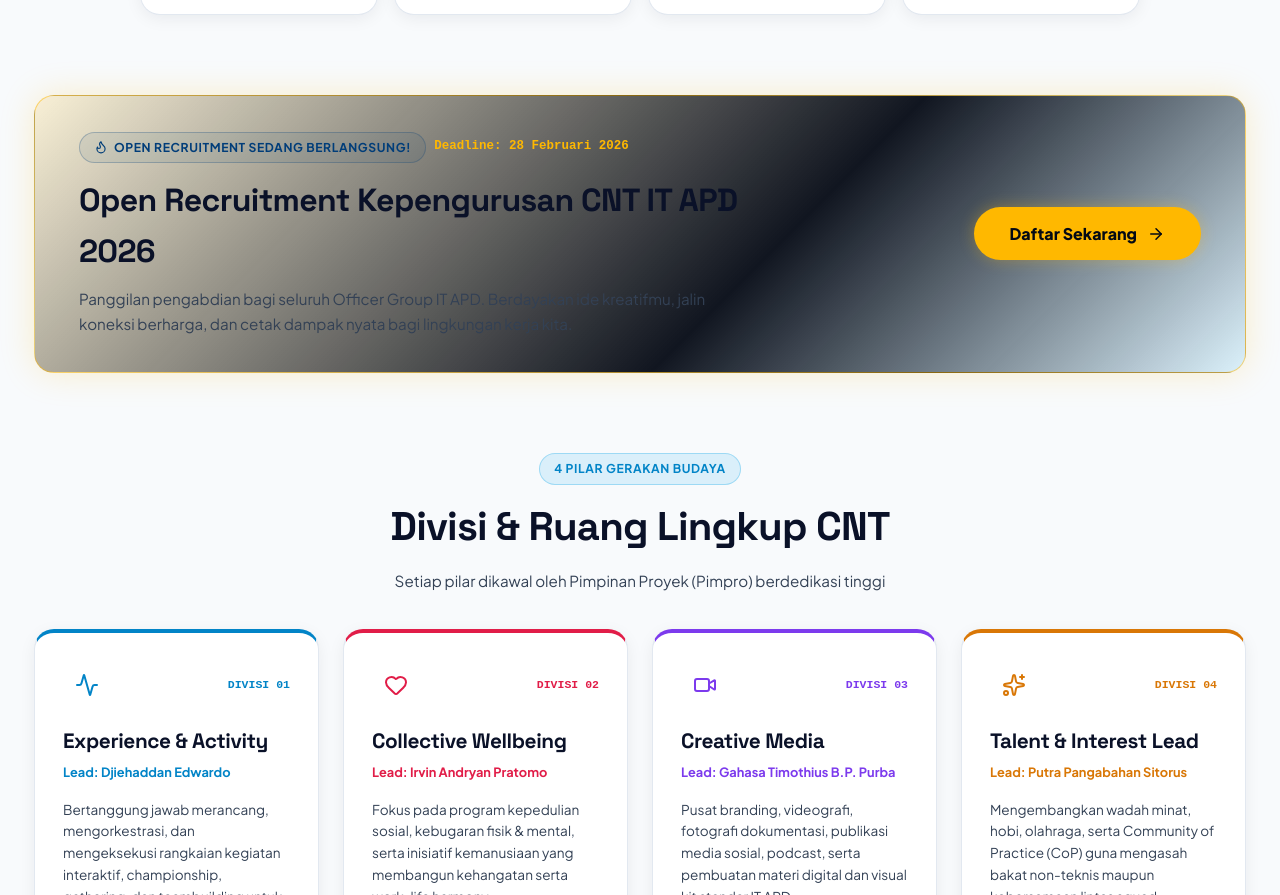
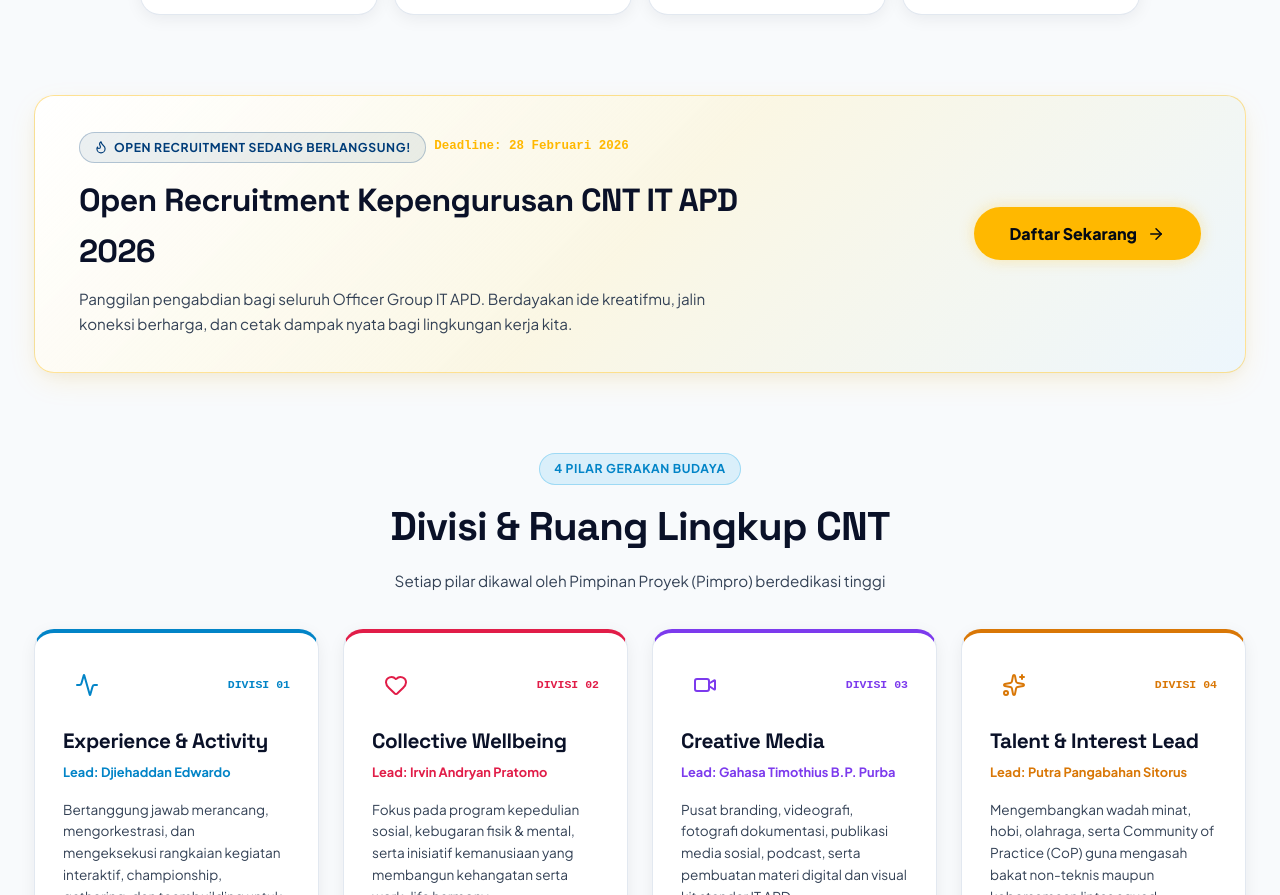
Before and after one commit to gahasapurba/cntitapd-web, a React (Vite) app: page / in a window 1280 px wide. Shown: the part 1545-2440 px from the top of the page. Built offline with nearby package versions, Linux system fonts and the light colour scheme.

Commit message:
fix: make recruitment banner on home section adapt cleanly to light and dark themes

```diff
--- a/src/components/HomeSection.jsx
+++ b/src/components/HomeSection.jsx
@@ -25,8 +25,10 @@ export default function HomeSection({
   events,
   members,
   setCurrentTab,
-  recruitmentInfo
+  recruitmentInfo,
+  theme
 }) {
+  const isDark = theme === 'dark';
   const pembina = members.find(m => m.category === 'pembina');
   const ketua = members.find(m => m.role === 'Ketua');
   const wakil = members.find(m => m.role === 'Wakil Ketua');
@@ -424,14 +426,18 @@ export default function HomeSection({
         </div>
       </section>
 
-      {/* 4. RECRUITMENT BANNER (Cosmic Cyber Card) */}
+      {/* 4. RECRUITMENT BANNER (Theme-aware card) */}
       {recruitmentInfo.isOpen && (
         <section className="glass-panel-hover" style={{
-          background: 'linear-gradient(135deg, rgba(255, 184, 0, 0.15) 0%, rgba(4, 9, 20, 0.95) 60%, rgba(56, 189, 248, 0.15) 100%)',
-          border: '1px solid rgba(255, 184, 0, 0.5)',
+          background: isDark
+            ? 'linear-gradient(135deg, rgba(255, 184, 0, 0.15) 0%, rgba(4, 9, 20, 0.95) 60%, rgba(56, 189, 248, 0.15) 100%)'
+            : 'linear-gradient(135deg, #ffffff 0%, rgba(254, 243, 199, 0.45) 50%, rgba(224, 242, 254, 0.45) 100%)',
+          border: isDark ? '1px solid rgba(255, 184, 0, 0.5)' : '1px solid rgba(255, 184, 0, 0.4)',
           borderRadius: 'var(--radius-lg)',
           padding: '36px 44px',
-          boxShadow: '0 0 35px rgba(255, 184, 0, 0.2)',
+          boxShadow: isDark
+            ? '0 0 35px rgba(255, 184, 0, 0.2)'
+            : '0 10px 30px -5px rgba(255, 184, 0, 0.15), 0 4px 18px -2px rgba(15, 23, 42, 0.05)',
           display: 'flex',
           alignItems: 'center',
           justifyContent: 'space-between',
```
